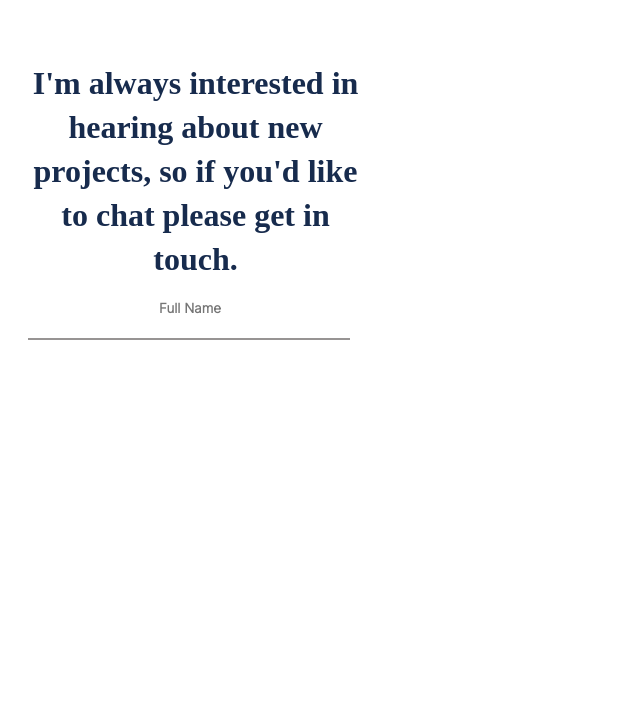
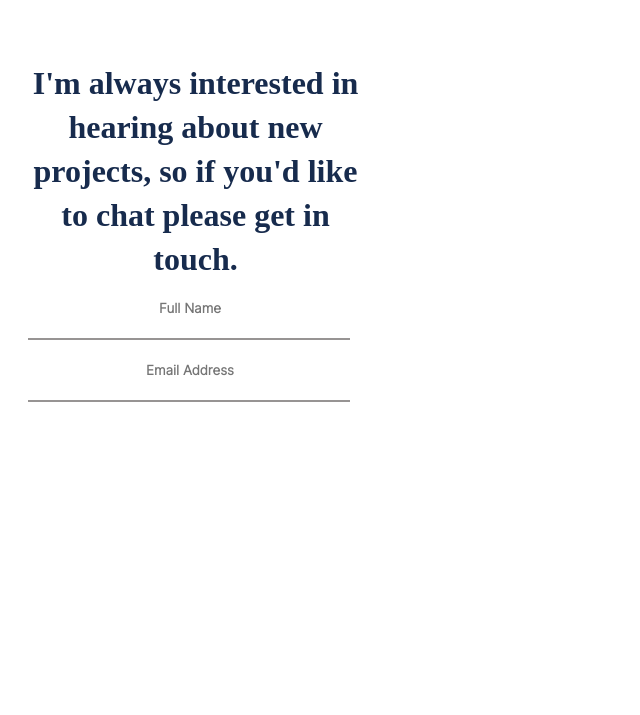
Before and after one commit to Wahaj-Ali/Contact-form, a plain HTML site: page index.html in a window 1280 px wide. Shown: the part 5838-6553 px from the top of the page, without its empty margins (0-640 px from the left). Drawn offline with Linux system fonts and the light colour scheme.

Commit message:
inputed email

```diff
--- a/index.html
+++ b/index.html
@@ -195,6 +195,10 @@
         <form id="form" action="https://formspree.io/f/xayklnzr" method="post">
             <input type="text" style="border:none" placeholder="Full Name" name="Name" id="full_name" maxlength="30" required>
             <hr id="divider1">
+            <input type="email" style="border:none" placeholder="Email Address" name="email" id="full_name" required>
+            <hr id="divider1">
+
+
         </form>
 
     </section>
```
